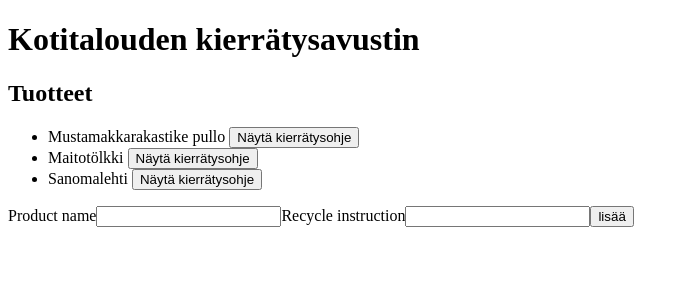
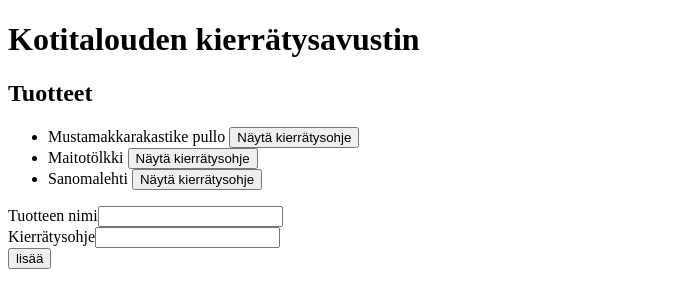
Before and after one commit to ohtuprojekti-Kierratysavustin/Kierratysavustin, a React (Create React App) app in the folder client/: page / in a window 1280 px wide. Shown: the top 308 px of the page, without its empty margins (0-689 px from the left). Built offline with nearby package versions, Linux system fonts and the light colour scheme.

Commit message:
lisäyslomake valmis testien kanssa

```diff
--- a/client/src/components/ProductForm.js
+++ b/client/src/components/ProductForm.js
@@ -11,21 +11,23 @@ const ProductForm = () => {
     <div>
       <form onSubmit={handleSubmit}>
         <label>
-            Product name
+            Tuotteen nimi
           <input
             type='text'
             value={productName}
             onChange={({ target }) => setProductName(target.value)}
           />
         </label>
+        <br/>
         <label>
-            Recycle instruction
+            Kierrätysohje
           <input
             type='text'
             value={recycleInfo}
             onChange={({ target }) => setRecycleInfo(target.value)}
           />
         </label>
+        <br/>
         <button type='submit'>lisää</button>
       </form>
     </div>
```
Also changed, not shown: 1 other file (tests, documents, lock files or other folders).
